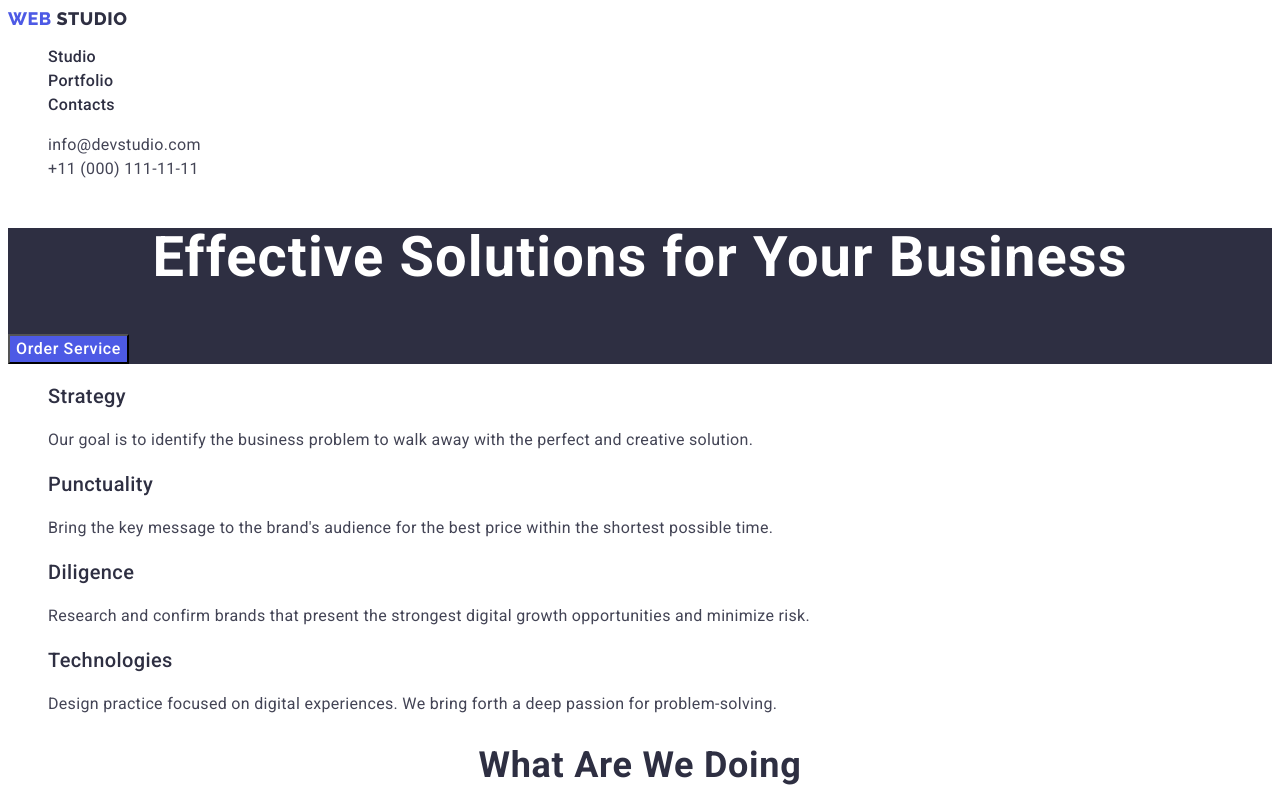
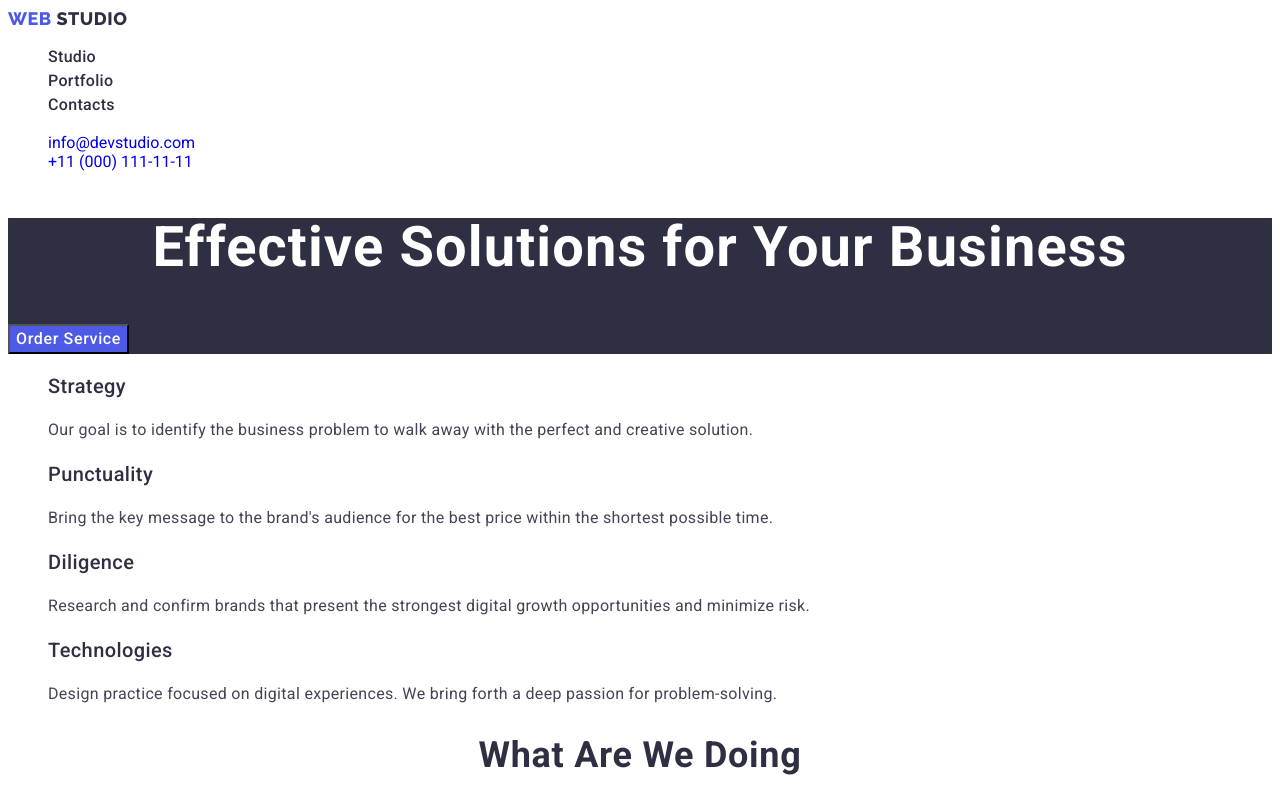
Before and after one commit to Alexandr-sit/goit-markup-hw-02, a plain HTML site: page index.html in a window 1280 px wide. Shown: the top 800 px of the page. Drawn offline with Linux system fonts and the light colour scheme.

Commit message:
виправив помилку

```diff
--- a/css/style.css
+++ b/css/style.css
@@ -46,7 +46,7 @@
   color: #404bbf;
 }
 
-.contact-mail {
+.contact-info {
   font-weight: 400;
   font-size: 16px;
   line-height: 1.5;
@@ -57,14 +57,6 @@
 .contact-mail:hover,
 .contact-mail:focus {
   color: #404bbf;
-}
-
-.contact-phone-number {
-  font-weight: 400;
-  font-size: 16px;
-  line-height: 1.5;
-  letter-spacing: 0.02em;
-  color: var(--prymary-text-color);
 }
 
 .contact-phone-number:hover,
```
Also changed, not shown: portfolio.html (+2 -2 lines).
